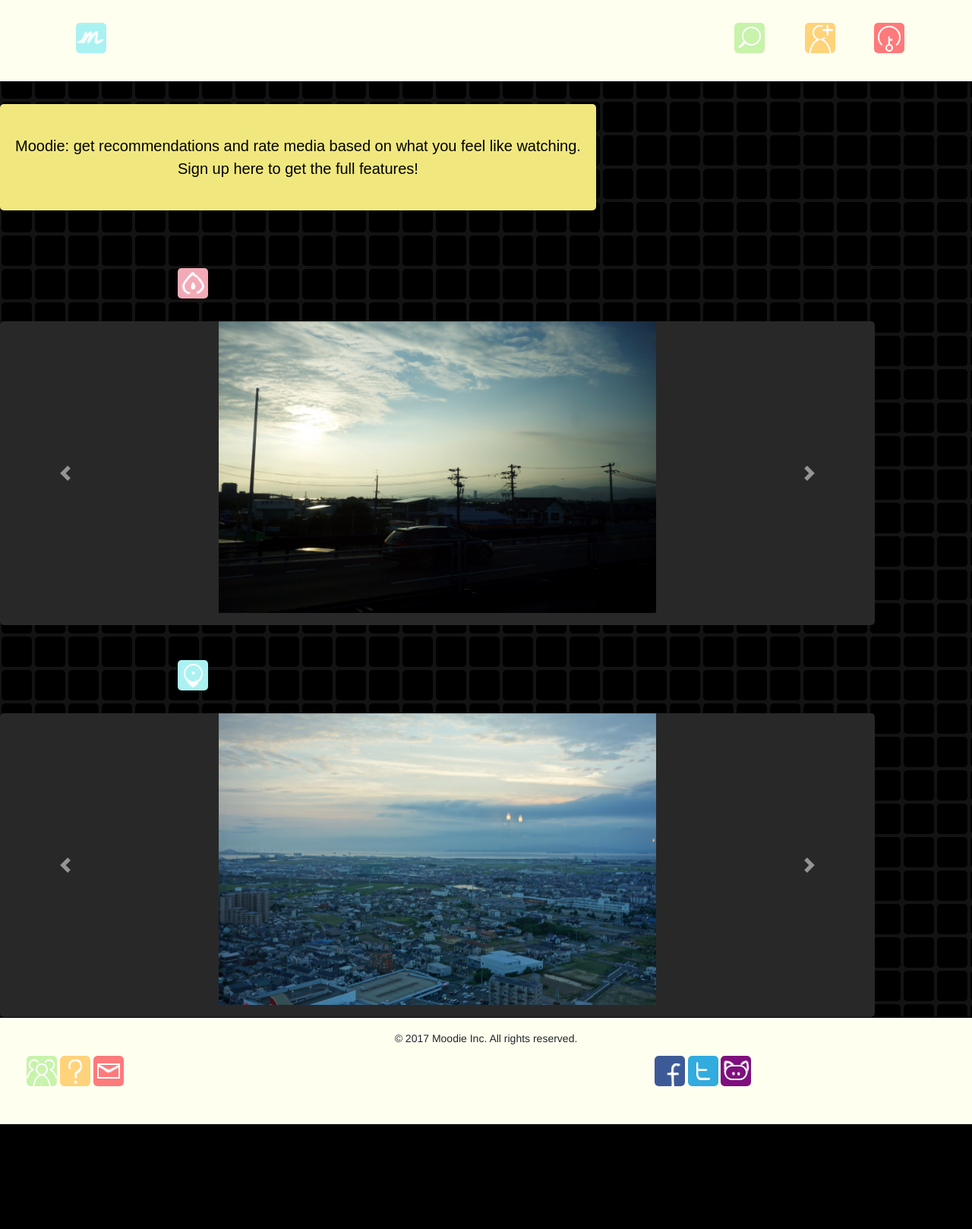
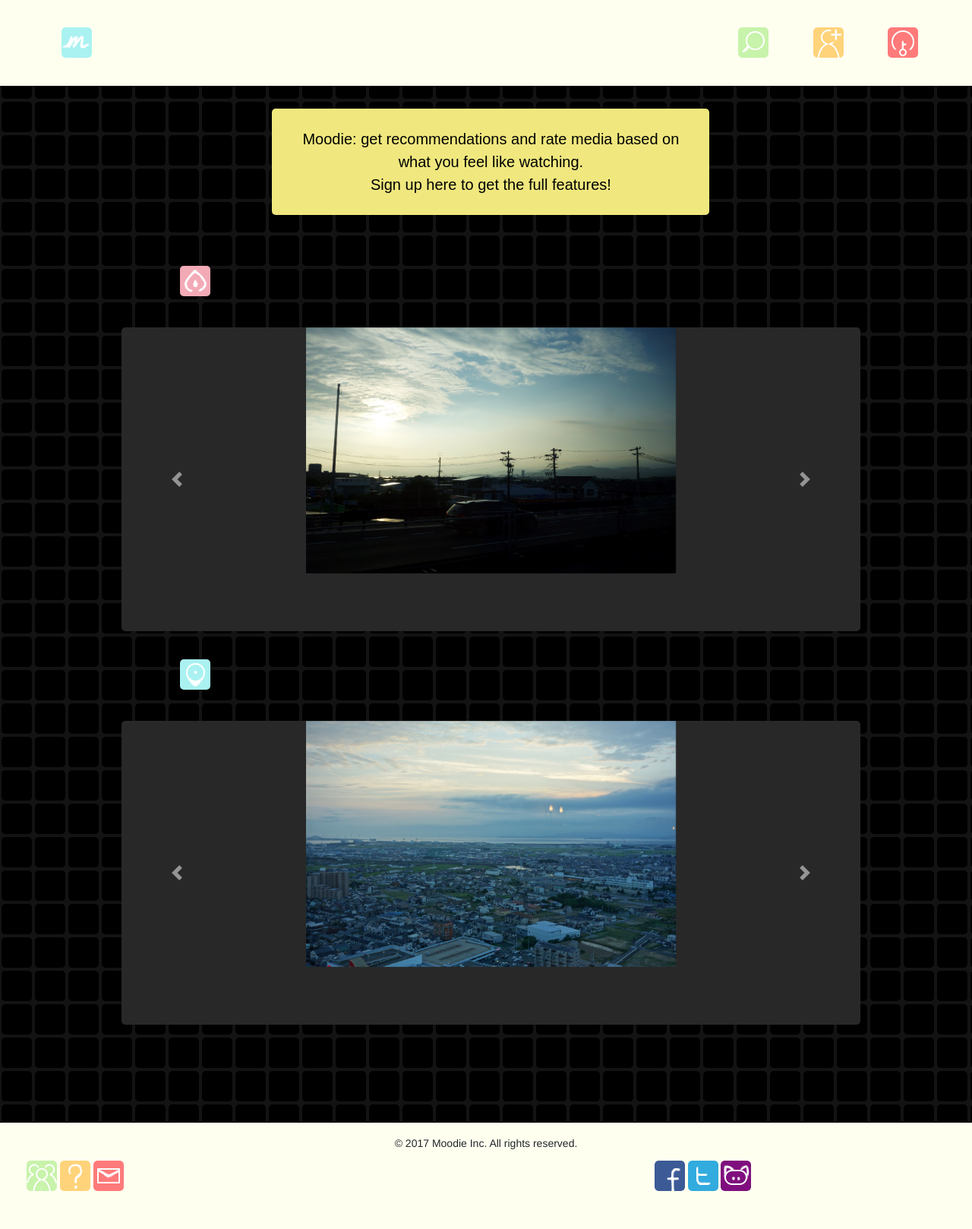
Before and after one commit to chris-is/moodie, a PHP site: page /index.html in a window 1280 px wide; the page is wider, and only the part inside the window is pictured. Shown: that part at 76% size. Before the commit the page ends 1480 px from the top of that part, so only its background shows below. Run offline with PHP 8.4, Linux system fonts and the light colour scheme; some libraries are stand-ins or nearby versions.

Commit message:
Nov8_indexpage

```diff
--- a/front-end/css/gen-style.css
+++ b/front-end/css/gen-style.css
@@ -8,6 +8,8 @@ html, body {
   font-family: 'Montserrat', sans-serif;
   display: inline;
 }
+
+
 
 .navbar {
   width: 100%;
@@ -33,32 +35,31 @@ html, body {
   margin:0;
 }
 
+
   #home-btn{
     background-image: url("../img/home.png");
-  margin-left: 5rem;
-  margin-top: 1.1rem;
-  margin-bottom: 0.8rem;
-  margin-right: 6rem;
+    margin-right: 2%;
+    margin-left: 6.3%;
+    margin-top: 1.5%;
+    margin-bottom: 1%;
   }
   #search-btn{
     background-image: url("../img/search.png");
-  margin-right: 1.5rem;
-  margin-left: 35rem;
-  margin-top: 1.1rem;
+    margin-right: 2%;
+    margin-left: 64%;
   }
   #signup-btn{
     background-image: url("../img/signup.png");
-  margin-right: 0.8rem;
-  margin-left: 0.8rem;
-  margin-top: 1.2rem;
+    margin-right: 2%;
+    margin-left: 2%;
   }
 
   #login-btn{
     background-image: url("../img/login.png");
-  margin-right: 0.2rem;
-  margin-left: 1.4rem;
-  margin-top: 1.1rem;
+    margin-right: 10%;
+    margin-left: 2%;
   }
+
 
 #settings-btn{
   background-image: url("../img/settings.png");
@@ -105,14 +106,17 @@ html, body {
 }
 #featured-btn{
   background-image: url("../img/featured.png");
-  float: right;
-  margin-left: 11.7rem;
-  margin-top: 2.3rem;
+  float: left;
+  margin-left: 18.5%;
+  margin-top:2.9%;
+  margin-bottom: 2%;
 }
 #near-btn{
   background-image: url("../img/near.png");
-  margin-left: 11.7rem;
-  margin-top: 2.3rem;
+  float: left;
+  margin-left: 18.5%;
+  margin-top:1.0%;
+  margin-bottom: 1.2%;
 }
 #rec-btn{
   background-image: url("../img/rec.png");
@@ -171,10 +175,26 @@ html, body {
 if it fits*/
 #sign-up-banner{
   height: 7rem;
-  width: 90%;
+  width: 45%;
+  margin-left: 28%;
+  margin-right: 27%;
   background-color: #f0e87e;
   color: black;
   border-radius: 5px;
+}
+
+#slideshow-featured{
+  margin-right: 11.5%;
+  margin-left: 12.5%;
+  margin-top: 1.2%;
+  margin-bottom: 1.9%;
+}
+
+#slideshow-near{
+  margin-right: 11.5%;
+  margin-left: 12.5%;
+  margin-top: 2.0%;
+  margin-bottom: 10%;
 }
 
 .section-btn{
--- a/index.html
+++ b/index.html
@@ -37,7 +37,7 @@
 
       <!--SIGN UP BANNER-->
       <div class="row">
-        <button id="sign-up-banner" onclick="document.getElementById('signup-modal').style.display='block'" style="width:auto">Moodie: get recommendations and rate media based on what you feel like watching.<br/> Sign up here to get the full features!</button>
+        <button style="text-align: center;" id="sign-up-banner" onclick="document.getElementById('signup-modal').style.display='block'" style="width:auto">Moodie: get recommendations and rate media based on what you feel like watching.<br/> Sign up here to get the full features!</button>
 
       </div>
 
@@ -48,7 +48,7 @@
 
         <!--SLIDESHOW-->
       <div class="row">
-        <div id="slideshow" class="carousel slide" data-ride="carousel">
+        <div id="slideshow-featured" class="carousel slide" data-ride="carousel">
           <div class="carousel-inner" role="listbox">
             <div class="carousel-item active">
               <img class="d-block img-fluid" src="front-end/img/nagoya1.jpg" alt="First slide">
@@ -82,7 +82,7 @@
 
         <!--SLIDESHOW-->
       <div class="row">
-        <div id="slideshow" class="carousel slide" data-ride="carousel">
+        <div id="slideshow-near" class="carousel slide" data-ride="carousel">
           <div class="carousel-inner" role="listbox">
             <div class="carousel-item active">
               <img class="d-block img-fluid" src="front-end/img/nagoya2.jpg" alt="First slide">
```
Lines whose indentation alone changed are shown as unchanged.
